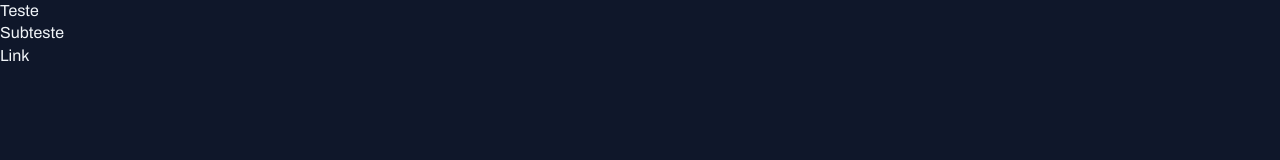
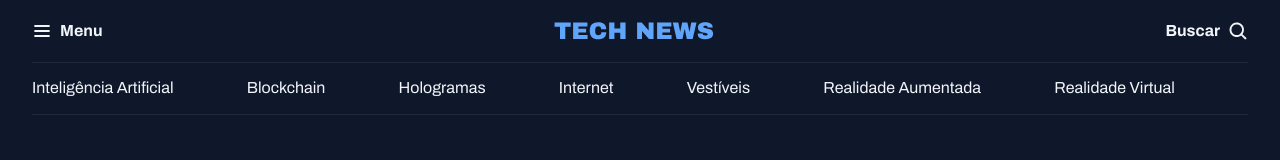
Before and after one commit to Zeslley/projeto-news, a plain HTML site: page index.html in a window 1280 px wide. Drawn offline with Linux system fonts and the light colour scheme.

Commit message:
Criando o header da aplicação

```diff
--- a/index.html
+++ b/index.html
@@ -13,9 +13,30 @@
 </head>
 
 <body>
-    <h1>Teste</h1>
-    <h2>Subteste</h2>
-<a href="#">Link</a>
+    <header class="container">
+        <nav id="primary" class="grid grid-flow-col">
+            <div>
+                <img src="assets/icons/List.svg" alt="icone de menu">
+                <strong>Menu</strong>
+            </div>
+            <div>
+                <img src="assets/icons/Tech News.svg" alt="logo technews">
+            </div>
+            <div>
+                <strong>Buscar</strong>
+                <img src="assets/icons/MagnifyingGlass.svg" alt="icone de lupa">
+            </div>
+        </nav>
+        <nav id="secondary" class="grid grid-flow-col">
+            <a href="#">Inteligência Artificial</a>
+            <a href="#">Blockchain</a>
+            <a href="#">Hologramas</a>
+            <a href="#">Internet</a>
+            <a href="#">Vestíveis</a>
+            <a href="#">Realidade Aumentada</a>
+            <a href="#">Realidade Virtual</a>
+        </nav>
+    </header>
 </body>
 
 </html>
--- a/styles/global.css
+++ b/styles/global.css
@@ -39,3 +39,19 @@ a:hover{
 h1,h2,h3{
     font: inherit;
 }
+
+.container{
+    max-width: 1280px;
+    padding-inline: 32px;
+    margin-inline: auto;
+}
+
+
+.grid{
+    display: grid;
+
+}
+
+.grid-flow-col{
+    grid-auto-flow: column;
+}
--- /dev/null
+++ b/styles/header.css
@@ -0,0 +1,23 @@
+#primary{
+    padding-block: 20px;
+
+    div{
+        display: flex;
+        align-items: center;
+        gap: 8px;
+    }
+
+    div:nth-child(2){
+        margin-inline: auto;
+    }
+
+    div:nth-child(3){
+        justify-self: end;
+    }
+}
+
+#secondary{
+    padding-block: 14px;
+    border: 1px solid var(--stroke-color);
+    border-inline:none;
+}
--- a/styles/index.css
+++ b/styles/index.css
@@ -1 +1,2 @@
 @import url(global.css);
+@import url(header.css);
```
